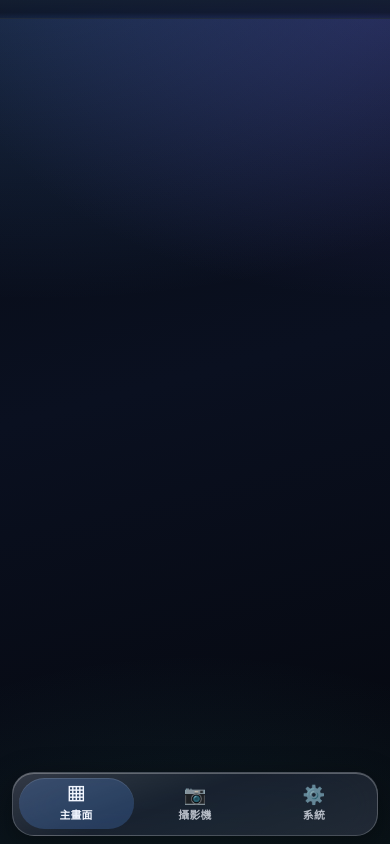
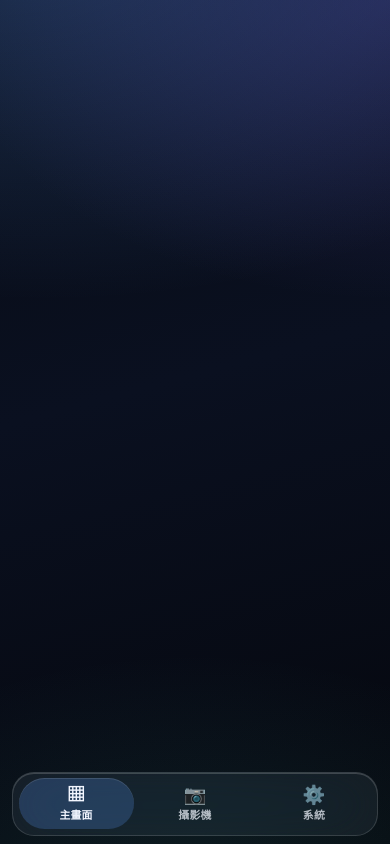
Before and after one commit to AlanLin314/HomeDVR, a website built with Vite: page web/index.html in a window 390 px wide. Built offline with nearby package versions, Linux system fonts and the light colour scheme; files whose address does not match are found by name.

Commit message:
ui: remove dark navbar fill, keep light glass only

```diff
--- a/web/src/main.ts
+++ b/web/src/main.ts
@@ -40,7 +40,7 @@ function shell(active: NavKey): {
   root.className = "app-shell";
 
   const bar = document.createElement("header");
-  bar.className = "topbar glass-elevated";
+  bar.className = "topbar";
   bar.innerHTML = `
     <div class="brand">
       <span class="logo" aria-hidden="true">📹</span>
@@ -63,7 +63,7 @@ function shell(active: NavKey): {
   root.appendChild(main);
 
   const bottom = document.createElement("nav");
-  bottom.className = "bottom-nav glass-elevated";
+  bottom.className = "bottom-nav";
   bottom.setAttribute("aria-label", "主導覽");
   bottom.innerHTML = `
     <a href="/" class="nav-link ${active === "wall" ? "active" : ""}">
--- a/web/src/styles.css
+++ b/web/src/styles.css
@@ -141,20 +141,10 @@ a:hover {
   position: relative;
   z-index: 40;
   isolation: isolate;
-  /* liquid glass */
-  background:
-    linear-gradient(
-      135deg,
-      rgba(255, 255, 255, 0.14) 0%,
-      rgba(255, 255, 255, 0.04) 40%,
-      rgba(255, 255, 255, 0.08) 100%
-    ),
-    rgba(16, 24, 40, 0.55);
-  border: 1px solid rgba(255, 255, 255, 0.2);
-  box-shadow:
-    inset 0 1px 0 rgba(255, 255, 255, 0.28),
-    inset 0 -1px 0 rgba(255, 255, 255, 0.04),
-    0 8px 28px rgba(0, 0, 0, 0.35);
+  /* glass without dark fill — no black bar behind when scrolling */
+  background: rgba(255, 255, 255, 0.06);
+  border: 1px solid rgba(255, 255, 255, 0.14);
+  box-shadow: inset 0 1px 0 rgba(255, 255, 255, 0.18);
   backdrop-filter: blur(var(--glass-blur)) saturate(var(--glass-saturate));
   -webkit-backdrop-filter: blur(var(--glass-blur)) saturate(var(--glass-saturate));
 }
@@ -292,19 +282,10 @@ a:hover {
   gap: 0.25rem;
   justify-content: space-around;
   isolation: isolate;
-  /* liquid glass */
-  background:
-    linear-gradient(
-      160deg,
-      rgba(255, 255, 255, 0.16) 0%,
-      rgba(255, 255, 255, 0.05) 45%,
-      rgba(255, 255, 255, 0.09) 100%
-    ),
-    rgba(16, 24, 40, 0.58);
-  border: 1px solid rgba(255, 255, 255, 0.2);
-  box-shadow:
-    inset 0 1px 0 rgba(255, 255, 255, 0.28),
-    0 10px 32px rgba(0, 0, 0, 0.4);
+  /* glass without dark fill */
+  background: rgba(255, 255, 255, 0.06);
+  border: 1px solid rgba(255, 255, 255, 0.14);
+  box-shadow: inset 0 1px 0 rgba(255, 255, 255, 0.18);
   backdrop-filter: blur(var(--glass-blur)) saturate(var(--glass-saturate));
   -webkit-backdrop-filter: blur(var(--glass-blur)) saturate(var(--glass-saturate));
 }
@@ -689,16 +670,10 @@ a:hover {
     position: sticky;
     top: 0;
     z-index: 6;
-    background:
-      linear-gradient(
-        180deg,
-        rgba(18, 28, 44, 0.88) 0%,
-        rgba(12, 18, 32, 0.72) 70%,
-        rgba(12, 18, 32, 0.35) 100%
-      );
-    backdrop-filter: blur(16px) saturate(140%);
-    -webkit-backdrop-filter: blur(16px) saturate(140%);
-    border-bottom: 1px solid rgba(255, 255, 255, 0.06);
+    background: transparent;
+    backdrop-filter: none;
+    -webkit-backdrop-filter: none;
+    border-bottom: none;
     scrollbar-width: none;
   }
 
```
